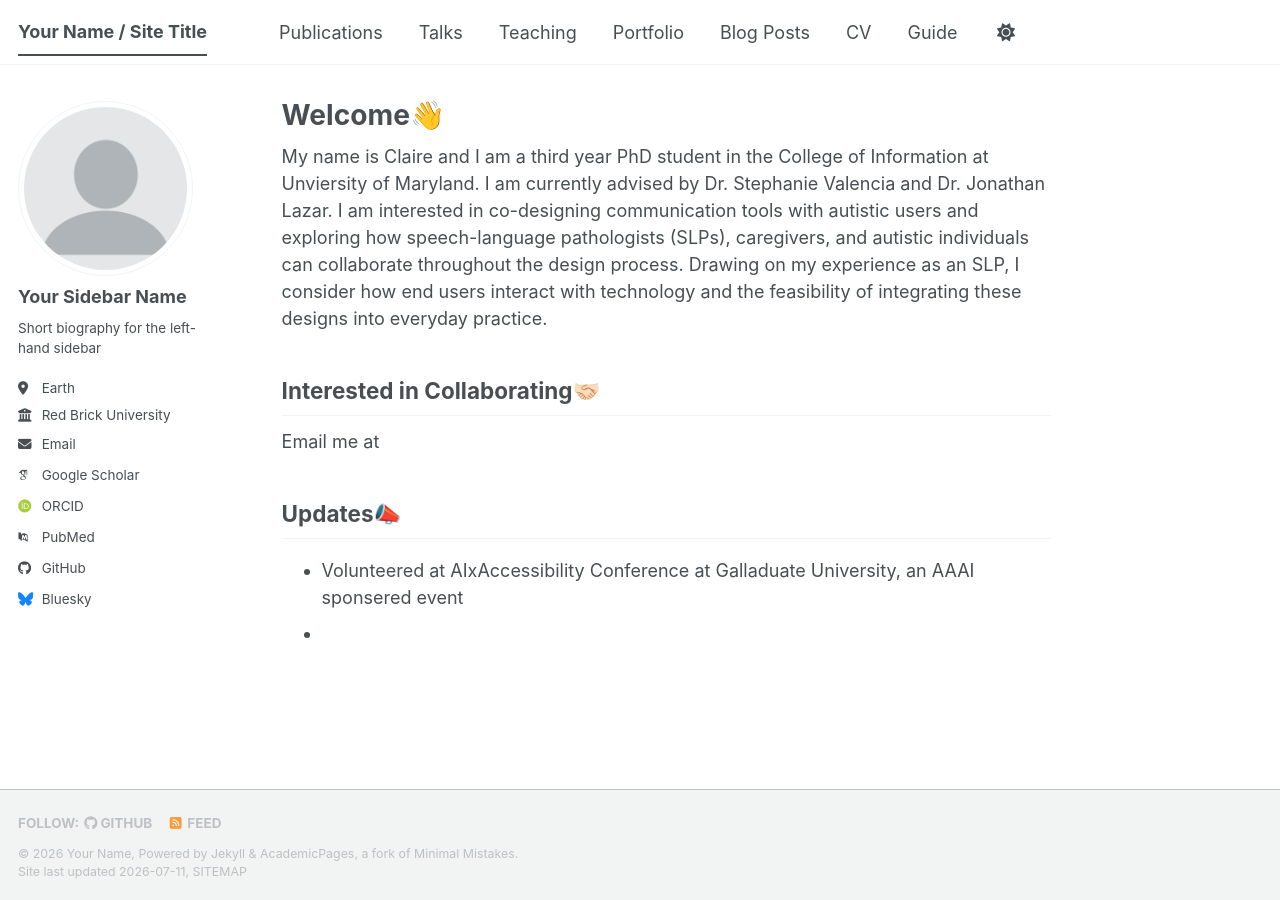
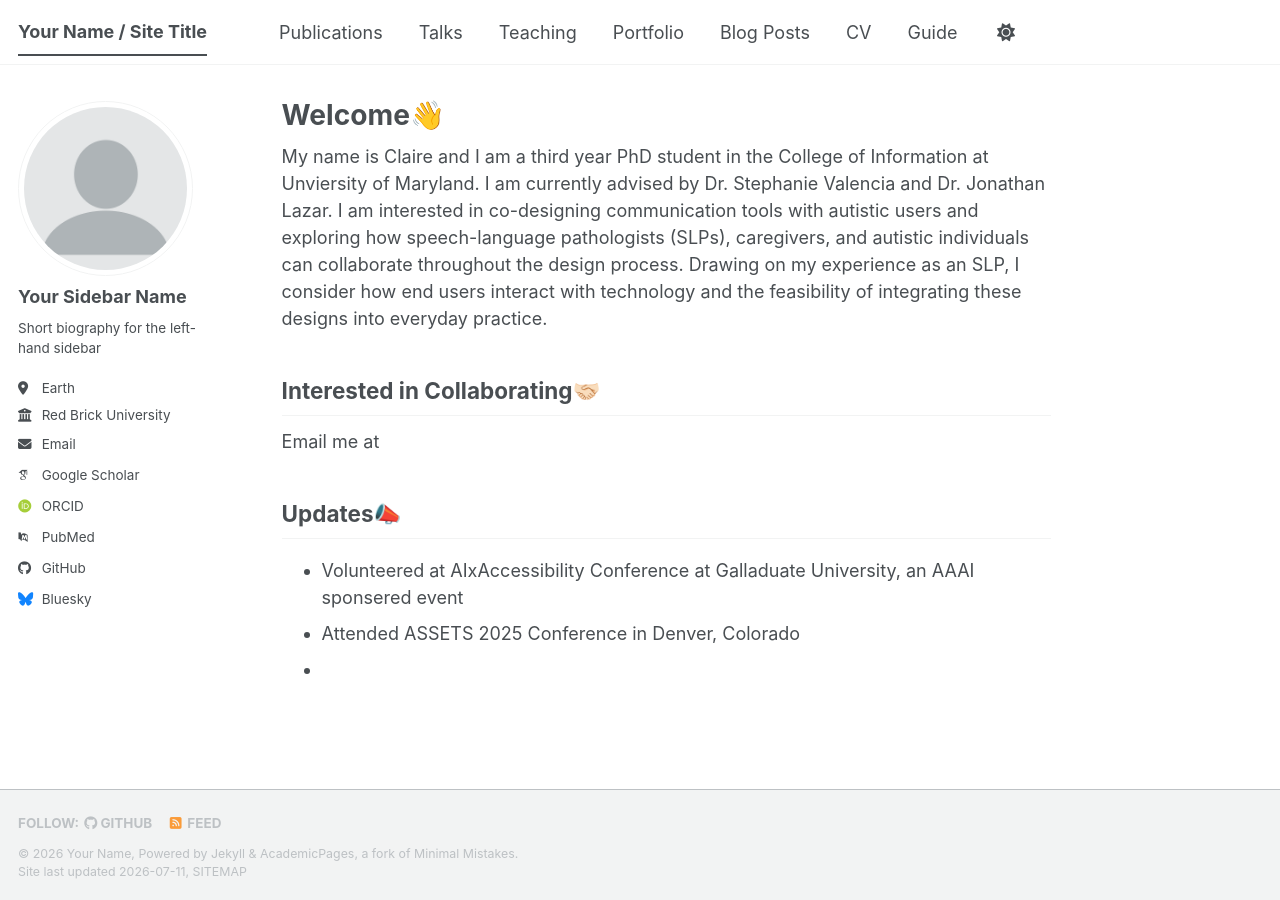
Before and after one commit to claireoconnor612/personalwebsite, a Jekyll site: the page built from _pages/about.md, in a window 1280 px wide. Built offline with Jekyll 4.4.1, drawn with Linux system fonts in a browser that asks for light colours; some web fonts are replaced; a script bundle is joined from its source files by our own code; library files that are not in the unit come from our copies.

Commit message:
Add attendance at ASSETS 2025 Conference

```diff
--- a/_pages/about.md
+++ b/_pages/about.md
@@ -16,4 +16,5 @@ Email me at
 ## Updates📣
 
 * Volunteered at AIxAccessibility Conference at Galladuate University, an AAAI sponsered event
+* Attended ASSETS 2025 Conference in Denver, Colorado
 *
```
